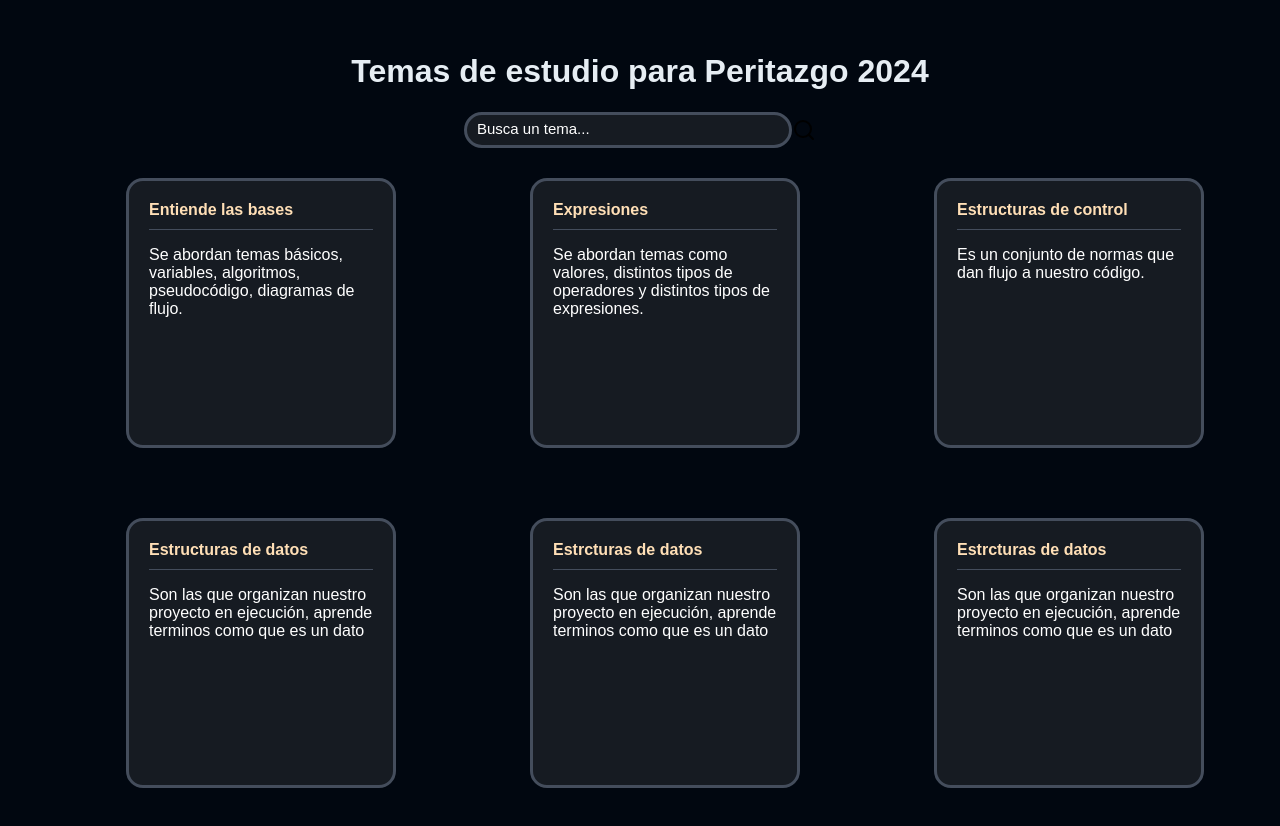
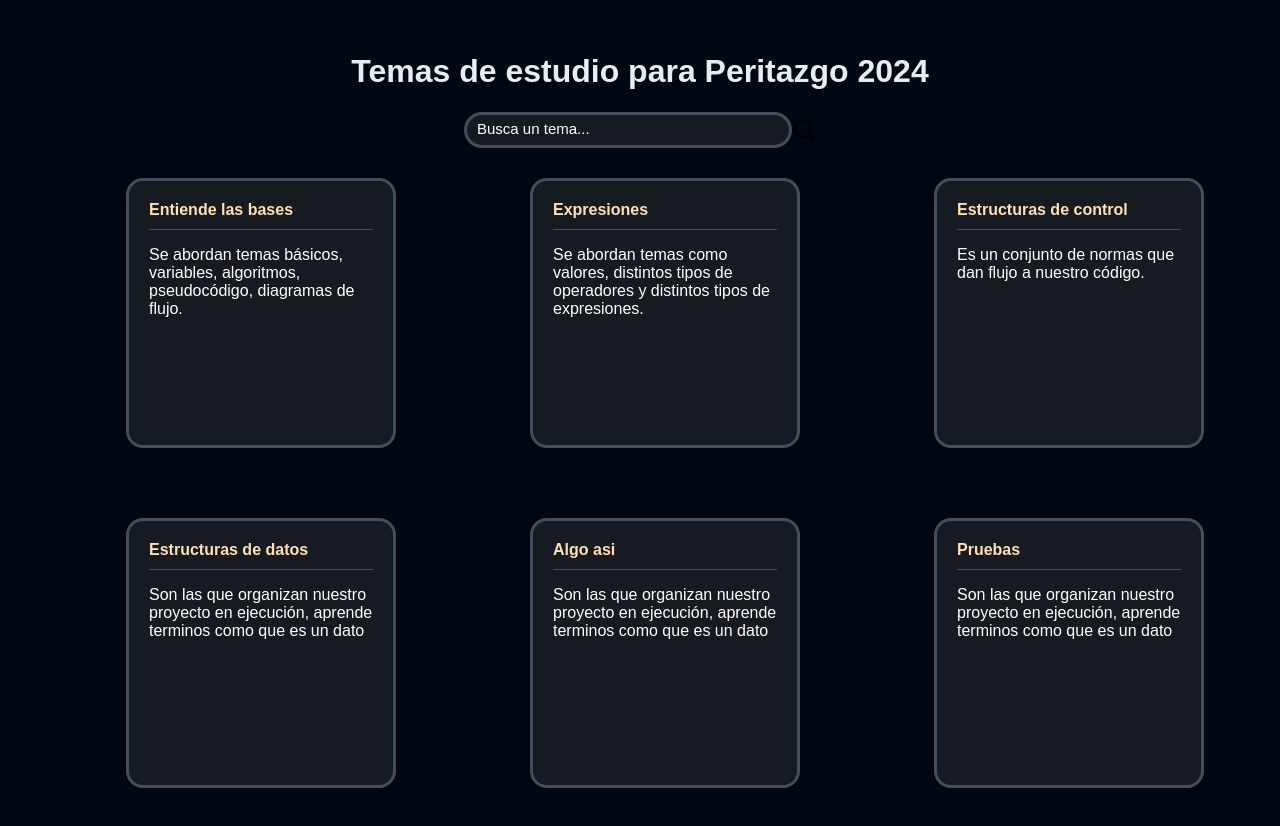
Before and after one commit to KevinLatino/Peritazgo-Website, a React (Vite) app: page / in a window 1280 px wide. Shown: the top 826 px of the page. Built offline with nearby package versions, Linux system fonts and the light colour scheme.

Commit message:
Mejarando la identación

```diff
--- a/src/Components/BasicKnowledge/Learn-the-basics/Styles/Algorithm.css
+++ b/src/Components/BasicKnowledge/Learn-the-basics/Styles/Algorithm.css
@@ -2,7 +2,7 @@
     margin-top: 30px;
     background-color: #1c2431;
     width: 300px;
-    height: 200px;
+    height: 180px;
     border-radius: 15px;
     padding: 20px;
     padding-left: 20px;
--- a/src/Components/BasicKnowledge/Learn-the-basics/Styles/Pseudocodigo.css
+++ b/src/Components/BasicKnowledge/Learn-the-basics/Styles/Pseudocodigo.css
@@ -2,7 +2,7 @@
     margin-top: 30px;
     background-color: #1c2431;
     width: 300px;
-    height: 310px;
+    height: 300px;
     border-radius: 15px;
     padding: 10px;
     padding-left: 20px;
--- a/src/Components/Main/App.jsx
+++ b/src/Components/Main/App.jsx
@@ -33,26 +33,26 @@ function App() {
     },
 
     {
-      title: 'Estrcturas de datos',
+      title: 'Algo asi',
       description: 'Son las que organizan nuestro proyecto en ejecución, aprende terminos como que es un dato',
       route: 'Estructuras-de-datos'
     },
 
     {
-      title: 'Estrcturas de datos',
+      title: 'Pruebas',
       description: 'Son las que organizan nuestro proyecto en ejecución, aprende terminos como que es un dato',
       route: 'Estructuras-de-datos'
     },
 
-  ]
+  ];
+
+  const [topic, setTopic] = React.useState(arrayTopics);
 
   const [search, setSearch] = React.useState('');
 
-  const [topic, setTopic] = React.useState(arrayTopics)
-
-  const searchTopics = topic.filter(topic =>
-  (topic.title.toLowerCase().includes(search.toLowerCase()) ||
-    topic.description.toLowerCase().includes(search.toLowerCase())
+  const searchTopic = topic.filter(topicFilter =>
+  (topicFilter.title.toLowerCase().includes(search.toLowerCase()) ||
+    topicFilter.description.toLowerCase().includes(search.toLocaleLowerCase())
   ))
 
 
@@ -60,7 +60,12 @@ function App() {
     <>
       <MainTitle />
       <SearchBar search={search} setSearch={setSearch} />
-      {searchTopics.map(topic => (<CardComponent key={topic.title} title={topic.title} description={topic.description} route={topic.route} />))}
+      {searchTopic.map(renderTopic => (<CardComponent
+        key={renderTopic.title}
+        title={renderTopic.title}
+        description={renderTopic.description}
+        route={renderTopic.route}
+      />))}
     </>
 
 
```
